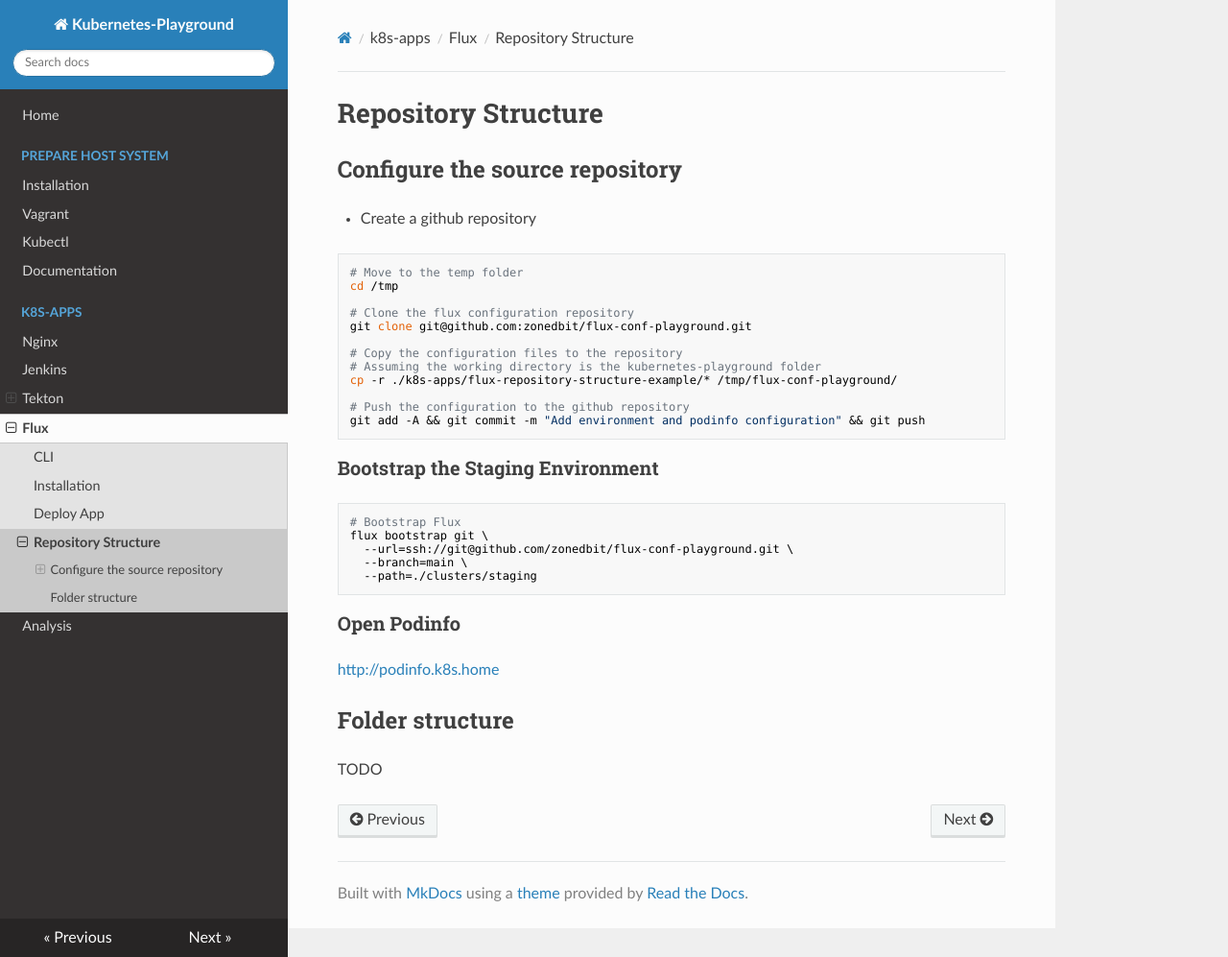
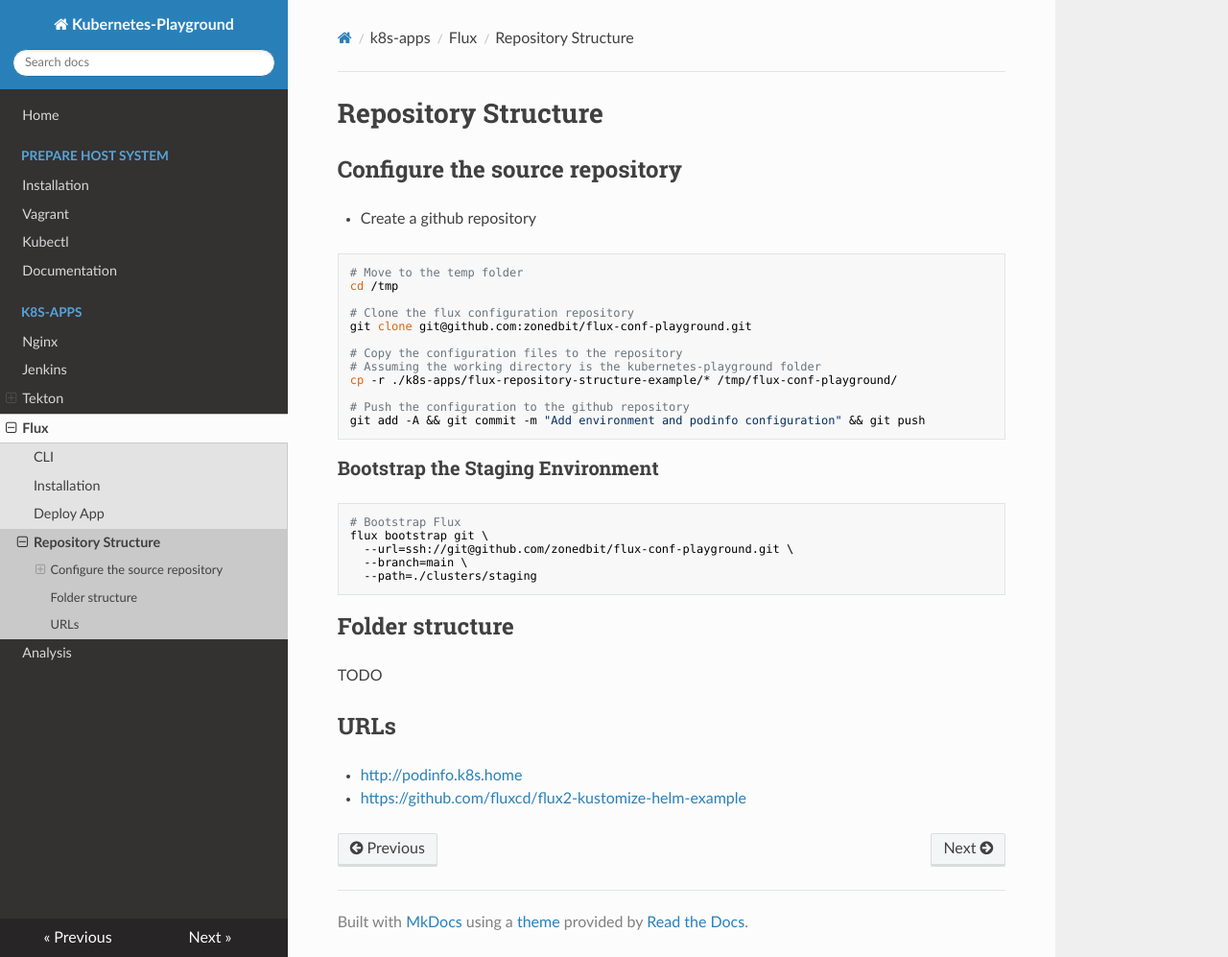
Before and after one commit to zonedbit/kubernetes-playground, an MkDocs documentation site: the page built from docs/k8s-apps/fluxv2/fluxv2-repository-structure.md, in a window 1280 px wide and 997 px high. Shown: the whole window at 96% size. Built offline with MkDocs 1.6.1, drawn with Linux system fonts in a browser that asks for light colours; nearby versions of some CDN libraries.

Commit message:
feature/gitOpsRepositoryStructure

````diff
--- a/docs/k8s-apps/fluxv2/fluxv2-repository-structure.md
+++ b/docs/k8s-apps/fluxv2/fluxv2-repository-structure.md
@@ -29,10 +29,11 @@ flux bootstrap git \
   --path=./clusters/staging
 ```
 
-### Open Podinfo
-
-<http://podinfo.k8s.home>
-
 ## Folder structure
 
 TODO
+
+## URLs
+
+* <http://podinfo.k8s.home>
+* <https://github.com/fluxcd/flux2-kustomize-helm-example>
````
